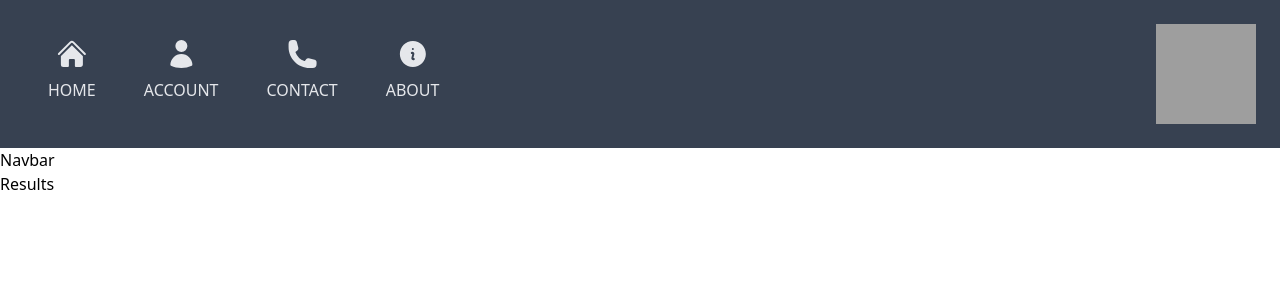
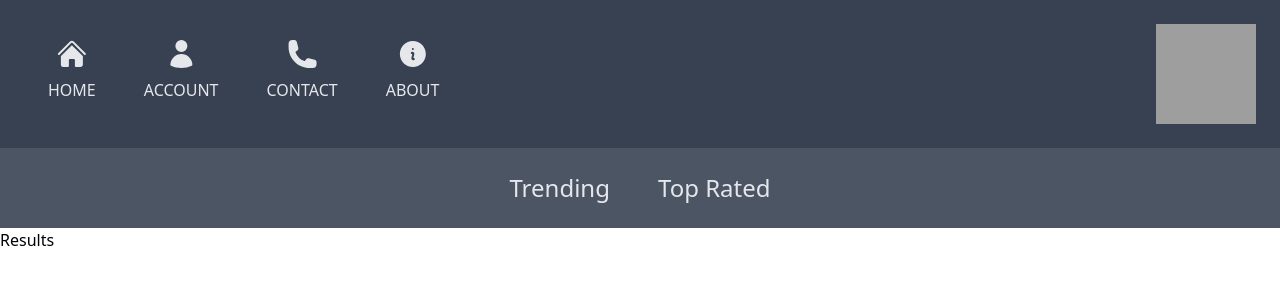
Before and after one commit to garyfishbough/movie-app-v1, a Next.js app: page / in a window 1280 px wide. Shown: the top 300 px of the page. Built offline with nearby package versions, Linux system fonts and the light colour scheme; no server answers; grey boxes are pictures that could not be loaded.

Commit message:
created navbar component and requests.js

```diff
--- a/components/Navbar.js
+++ b/components/Navbar.js
@@ -1,7 +1,20 @@
+/* eslint-disable react/jsx-key */
+import requests from '../utils/requests';
+import { useRouter } from 'next/router';
+
 const Navbar = () => {
+    const router = useRouter();
     return (
-        <div>
-            <h1>Navbar</h1>
+        <div className="flex justify-center bg-gray-600 text-gray-200 select-none text-xl lg:text-2xl">
+            {Object.entries(requests).map(([key, { title, url }]) => (
+                <h2
+                    onClick={() => router.push(`?genre=${key}`)}
+                    className="m-6 cursor-pointer hover:text-white active:text-red-400"
+                    key={key}
+                >
+                    {title}
+                </h2>
+            ))}
         </div>
     );
 };
--- /dev/null
+++ b/utils/requests.js
@@ -0,0 +1,13 @@
+/* eslint-disable import/no-anonymous-default-export */
+const API_KEY = process.env.API_KEY;
+
+export default {
+    fetchTrending: {
+        title: 'Trending',
+        url: `/trending/all/week?api_key=${API_KEY}&language=en-US`,
+    },
+    fetchTopRated: {
+        title: 'Top Rated',
+        url: `/movie/top_rated?api_key=${API_KEY}&language=en-US`,
+    },
+};
```
